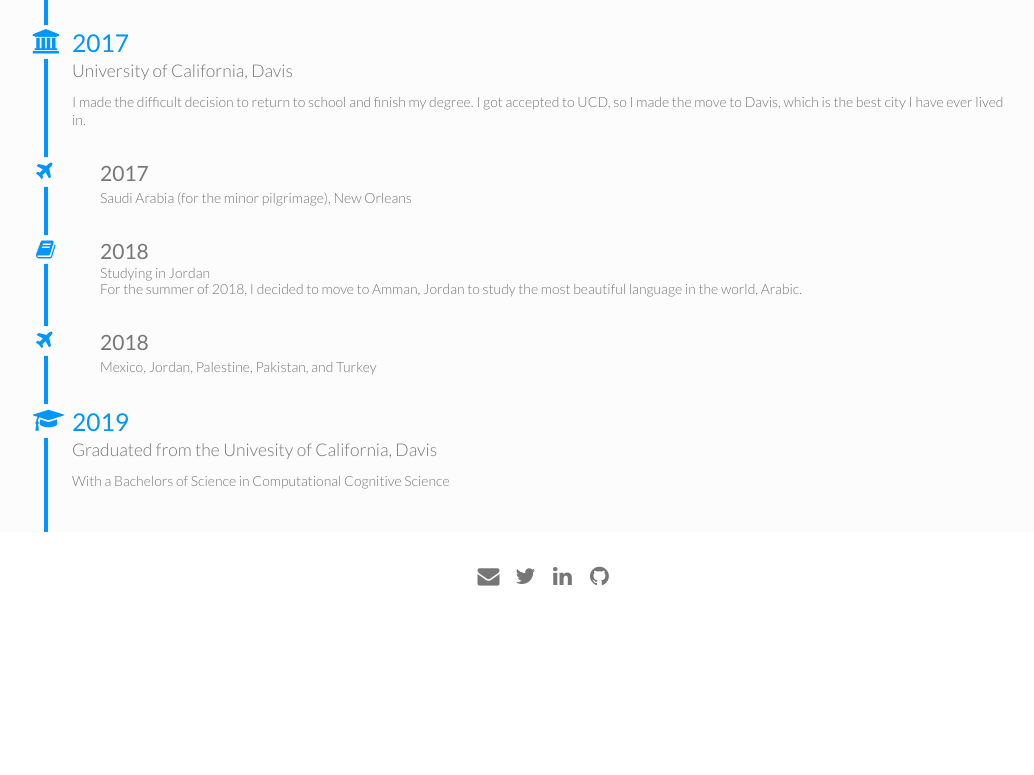
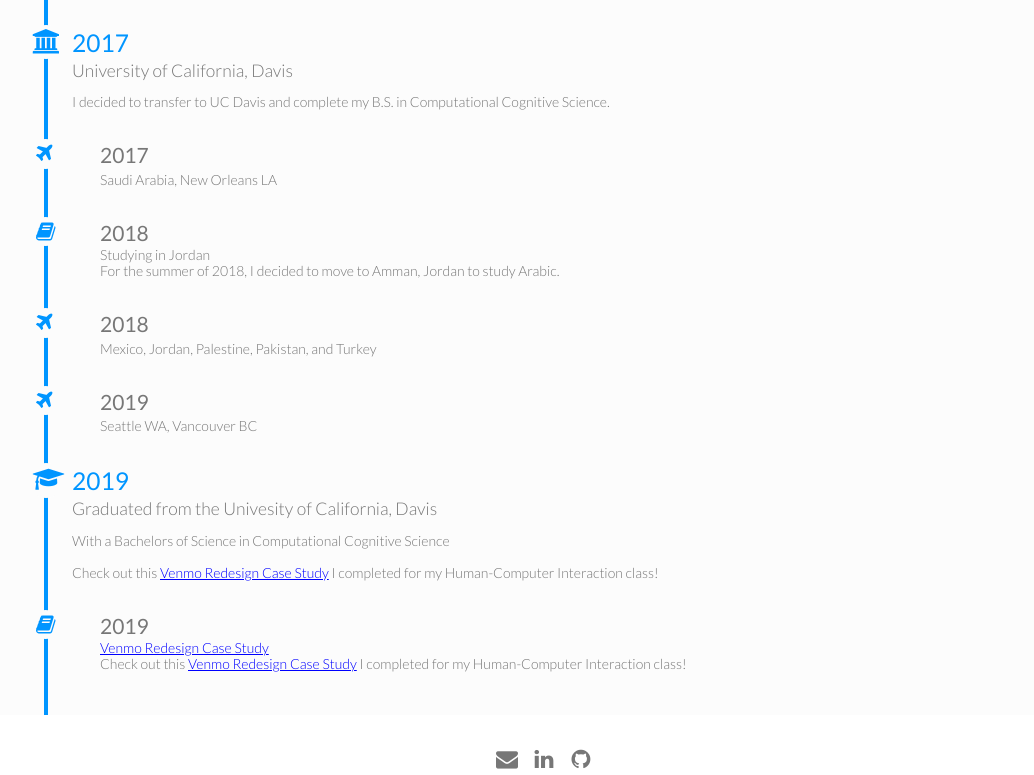
Before and after one commit to taahachaudhry/taaha-v2, a website: page src/index.html in a window 1280 px wide. Shown: the part 2023-2798 px from the top of the page, without its empty margins (96-1130 px from the left). Before the commit the page ends 2615 px from the top, so only its background shows below. Drawn offline with nearby package versions, Linux system fonts and the light colour scheme; files that its build step writes are made by us from their sources.

Commit message:
Updated resume, added venmo case study

```diff
--- a/src/index.html
+++ b/src/index.html
@@ -18,16 +18,15 @@
       <header class="profile">
         <div class="photo"></div>
         <h1 class="name">Taaha Chaudhry</h1>
-        <p>Software Engineer, UX Designer, Creative, Lifelong Learner and Adventurer</p>
+        <p>Product Manager, Software Engineer, UX Designer, Creative,<br> Lifelong Learner and Adventurer</p>
       </header>
 
       <p class="about">
         Check out my <a href="http://linkedin.com/in/taahachaudhry/" target="_blank" id="linkedin">linkedin</a>.<br>
-        Follow me on <a href="http://twitter.com/taahachaudhry" target="_blank" id="twitter">twitter</a>.<br>
         See my <a href="#timeline" id="history">history</a>.
         <br><br>
-        Here is my <a href="http://taaha.me/resume" target="_blank" id="resume">resume</a>. <br>
-        Let's work <a href="mailto:codes@taaha.me" id="email">together</a>!
+        Here is my <a href="http://taaha.me/TaahaChaudhryResume.pdf" target="_blank" id="resume">resume</a>. <br>
+        Let's work <a href="mailto:tbchaudhry@ucdavis.edu" id="email">together</a>!
       </p>
     </div>
 
@@ -37,7 +36,7 @@
         <h2 class="year"><i class="fa fa-birthday-cake"></i>1990's</h2>
         <h3 class="subject">Born</h3>
         <p class="details">
-          Somewhere in the 1990's, I was born and mainly grew up in Sunny Southern California.
+          Somewhere in the 1990's, I was born and mainly grew up in sunny Southern California.
         </p>
       </section>
 
@@ -61,7 +60,7 @@
         <h2 class="year"><i class="fa fa-suitcase"></i>2014</h2>
         <h3 class="subject">Moved to Austin, TX</h3>
         <p class="details">
-          In 2014, I moved to Austin, TX to become a self-taught developer and start my career as a software engineer.
+          In 2014, I moved to Austin, TX and became a self-taught software developer, which began my career in software engineering.
         </p>
       </section>
 
@@ -121,15 +120,14 @@
         <h2 class="year"><i class="fa fa-university"></i>2017</h2>
         <h3 class="subject">University of California, Davis</h3>
         <p class="details">
-          I made the difficult decision to return to school and finish my degree. I got accepted to UCD, so I made
-          the move to Davis, which is the best city I have ever lived in.
+          I decided to transfer to UC Davis and complete my B.S. in Computational Cognitive Science.
         </p>
       </section>
 
       <section class="timeline-block minor">
         <h2 class="year"><i class="fa fa-plane"></i>2017</h2>
         <p class="details">
-          Saudi Arabia (for the minor pilgrimage), New Orleans
+          Saudi Arabia, New Orleans LA
         </p>
       </section>
 
@@ -137,7 +135,7 @@
         <h2 class="year"><i class="fa fa-book"></i>2018</h2>
         <h3 class="subject">Studying in Jordan</h3>
         <p class="details">
-          For the summer of 2018, I decided to move to Amman, Jordan to study the most beautiful language in the world, Arabic.
+          For the summer of 2018, I decided to move to Amman, Jordan to study Arabic.
         </p>
       </section>
 
@@ -148,14 +146,31 @@
         </p>
       </section>
 
+      <section class="timeline-block minor">
+        <h2 class="year"><i class="fa fa-plane"></i>2019</h2>
+        <p class="details">
+          Seattle WA, Vancouver BC
+        </p>
+      </section>
+
       <section class="timeline-block">
         <h2 class="year"><i class="fa fa-graduation-cap"></i>2019</h2>
         <h3 class="subject">Graduated from the Univesity of California, Davis</h3>
         <p class="details">
           With a Bachelors of Science in Computational Cognitive Science
         </p>
+        <p class="details">
+          Check out this <a href="https://taaha.me/VenmoRedesignCaseStudy.pdf" target="_blank">Venmo Redesign Case Study</a> I completed for my Human-Computer Interaction class!
+        </p>
       </section>
 
+      <section class="timeline-block minor">
+        <h2 class="year"><i class="fa fa-book"></i>2019</h2>
+        <h3 class="subject"><a href="https://taaha.me/VenmoRedesignCaseStudy.pdf" target="_blank">Venmo Redesign Case Study</a></h3>
+        <p class="details">
+          Check out this <a href="https://taaha.me/VenmoRedesignCaseStudy.pdf" target="_blank">Venmo Redesign Case Study</a> I completed for my Human-Computer Interaction class!
+        </p>
+      </section>
 
     </div>
 
@@ -166,8 +181,7 @@
       </div>
 
       <ul class="social-icons">
-        <li><a href="mailto:codes@taaha.me" target="_blank"><i class="fa fa-envelope fa-fw"></i></a></li>
-        <li><a href="https://twitter.com/taahachaudhry" target="_blank"><i class="fa fa-twitter fa-fw"></i></a></li>
+        <li><a href="mailto:tbchaudhry@ucdavis.edu" target="_blank"><i class="fa fa-envelope fa-fw"></i></a></li>
         <li><a href="http://www.linkedin.com/in/taahachaudhry" target="_blank"><i class="fa fa-linkedin fa-fw"></i></a></li>
         <li><a href="https://github.com/taahachaudhry" target="_blank"><i class="fa fa-github fa-fw"></i></a></li>
       </ul>
```
Also changed, not shown: 1 other file.
